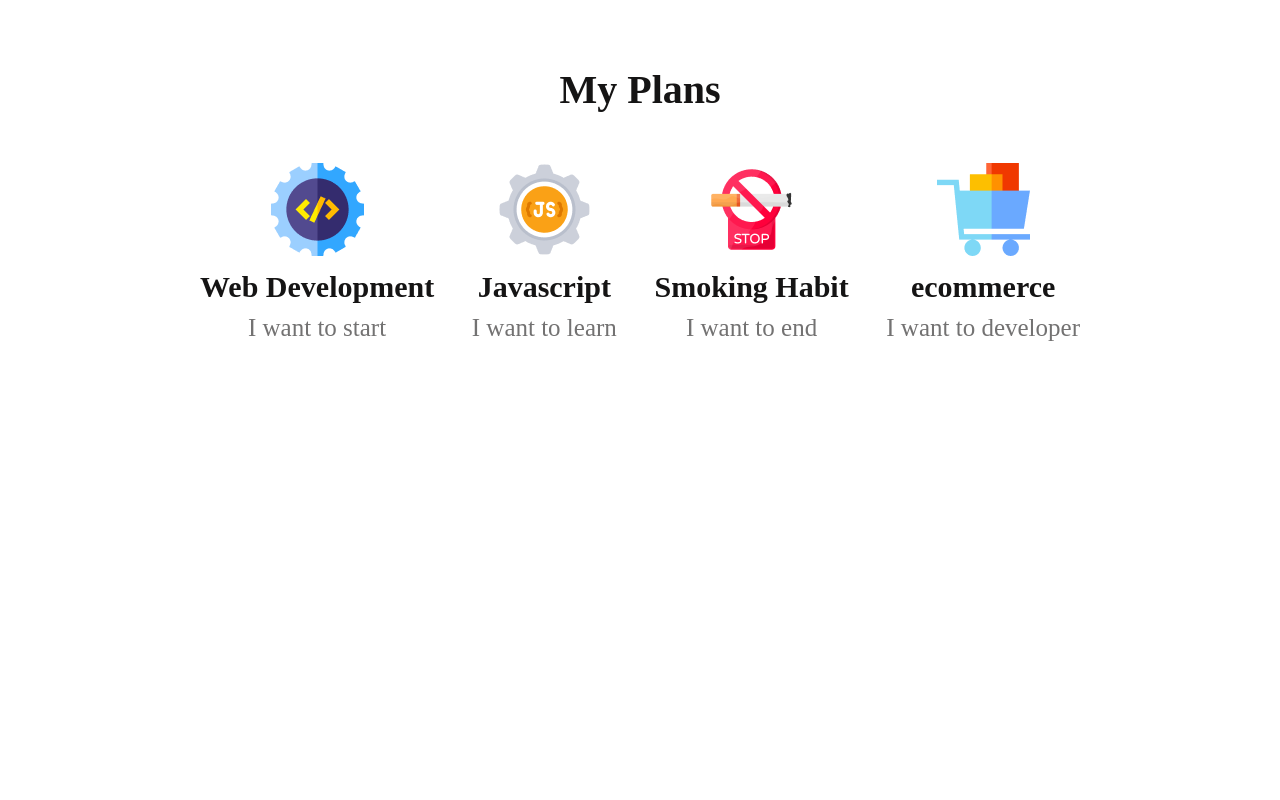
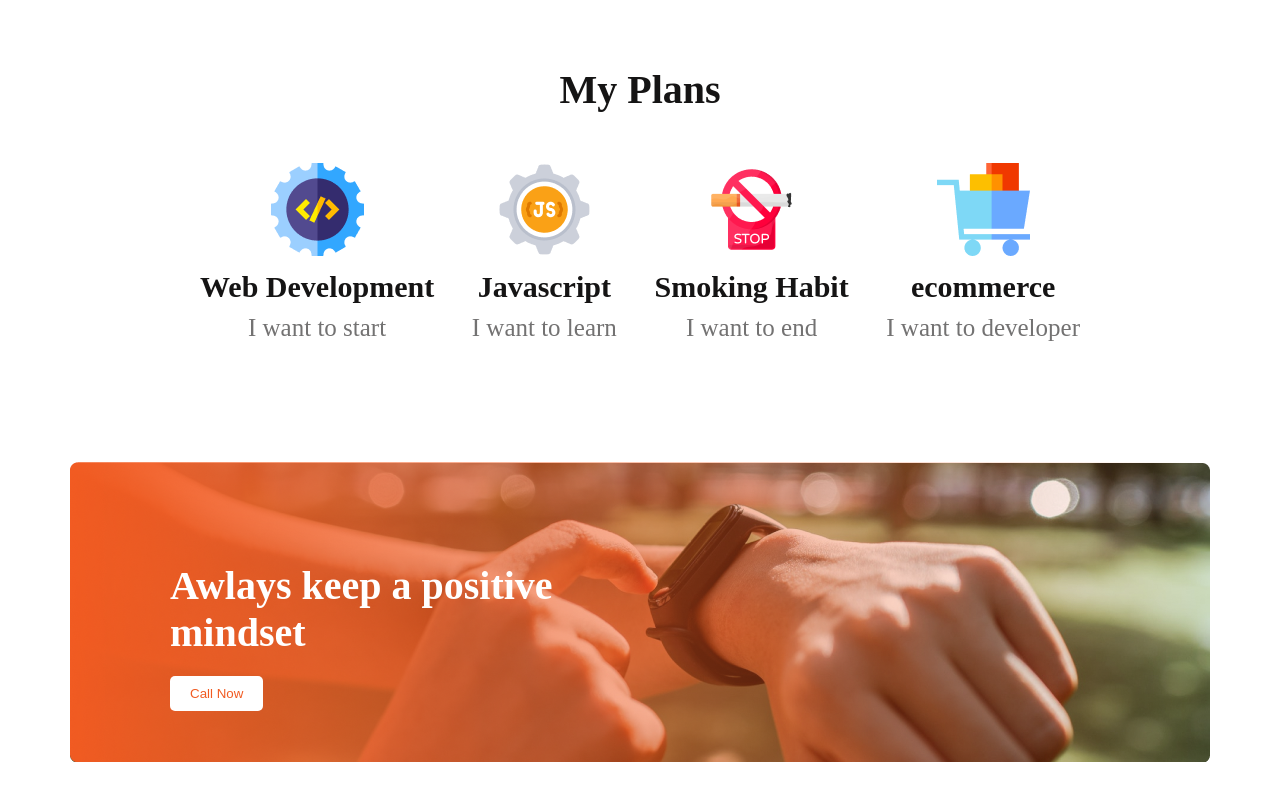
Before and after one commit to Safinahmedhasan/assignment-developer-portfolio, a plain HTML site: page index.html in a window 1280 px wide. Shown: the part 1538-2338 px from the top of the page. Before the commit the page ends 2000 px from the top, so only its background shows below. Drawn offline with nearby package versions, Linux system fonts and the light colour scheme.

Commit message:
my-plans-bottom-sections

```diff
--- a/index.html
+++ b/index.html
@@ -66,6 +66,15 @@
     </div>
 
 
+<!-- my-plans-bottom-sections -->
+    <div class="my-plans-bottom-sections">
+        <div class="my-plans-bottom-sections-button">
+            <h2>Awlays keep a positive mindset</h2>
+            <button class="btn-secend">Call Now</button>
+        </div>
+    </div>
+
+
     <script type="module" src="https://unpkg.com/ionicons@5.5.2/dist/ionicons/ionicons.esm.js"></script>
     <script nomodule src="https://unpkg.com/ionicons@5.5.2/dist/ionicons/ionicons.js"></script>
 </body>
--- a/style.css
+++ b/style.css
@@ -132,3 +132,37 @@ ion-icon {
     color: #737272;
     margin-top: 10px;
 }
+
+/* my-plans-bottom-sections */
+.my-plans-bottom-sections{
+    background-repeat: no-repeat;
+    background-image: url(images/gradient2.png), url(images/watch.png);
+    width: 1140px;
+    height: 300px;
+    margin: 0 auto;
+    margin-bottom: 100px;
+}
+.my-plans-bottom-sections-button{
+    margin-left: 100px;
+    padding-top: 100px;
+}
+.my-plans-bottom-sections-button h2{
+    font-family: 'Work Sans';
+    font-weight: 700;
+    font-size: 40px;
+    color: #FFFFFF;
+    width: 400px;
+}
+.my-plans-bottom-sections-button{
+
+}
+.btn-secend{
+    background: #FFFFFF;
+    border: none;
+    padding: 10px 20px;
+    margin-top: 20px;
+    color: #fff;
+    border-radius: 5px;
+    font-family: 'Work Sans', sans-serif;
+    color: #F15B22;
+}
```
